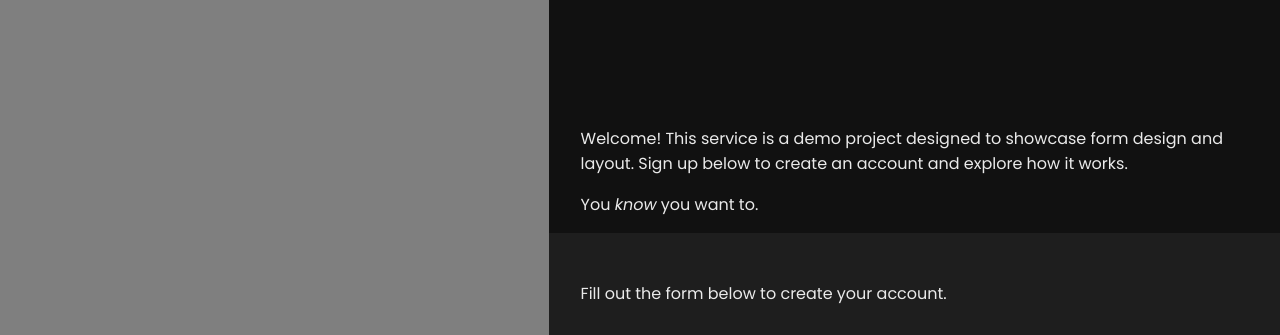
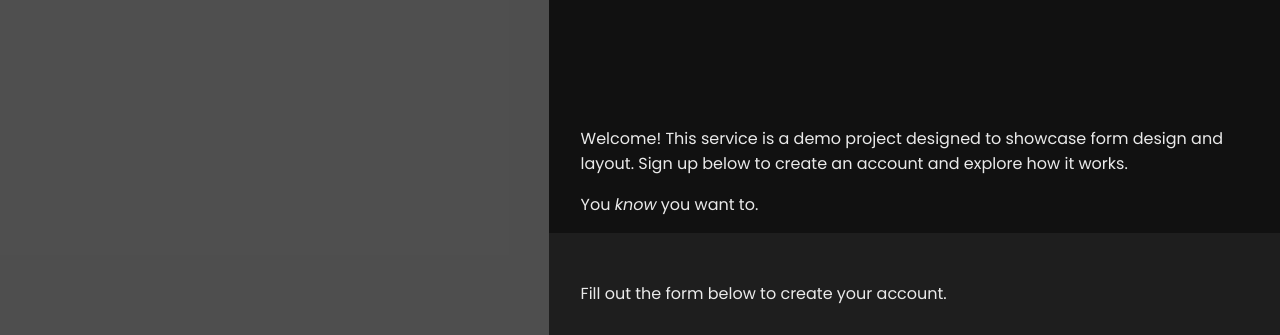
Before and after one commit to devbynate/top-sign-up-form, a plain HTML site: page index.html in a window 1280 px wide. Shown: the top 335 px of the page. Drawn offline with Linux system fonts and the light colour scheme; the site is published under a folder, as on GitHub Pages, so addresses that start at the root find nothing.

```diff
--- a/styles.css
+++ b/styles.css
@@ -9,7 +9,7 @@ body {
 .left {
   position: relative;
   flex: 1.5;
-  background: url(/images/axville-SXGVliZGS7I-unsplash.jpg) no-repeat center
+  background: url(./images/axville-SXGVliZGS7I-unsplash.jpg) no-repeat center
     right;
   background-size: cover;
   display: flex;
```
